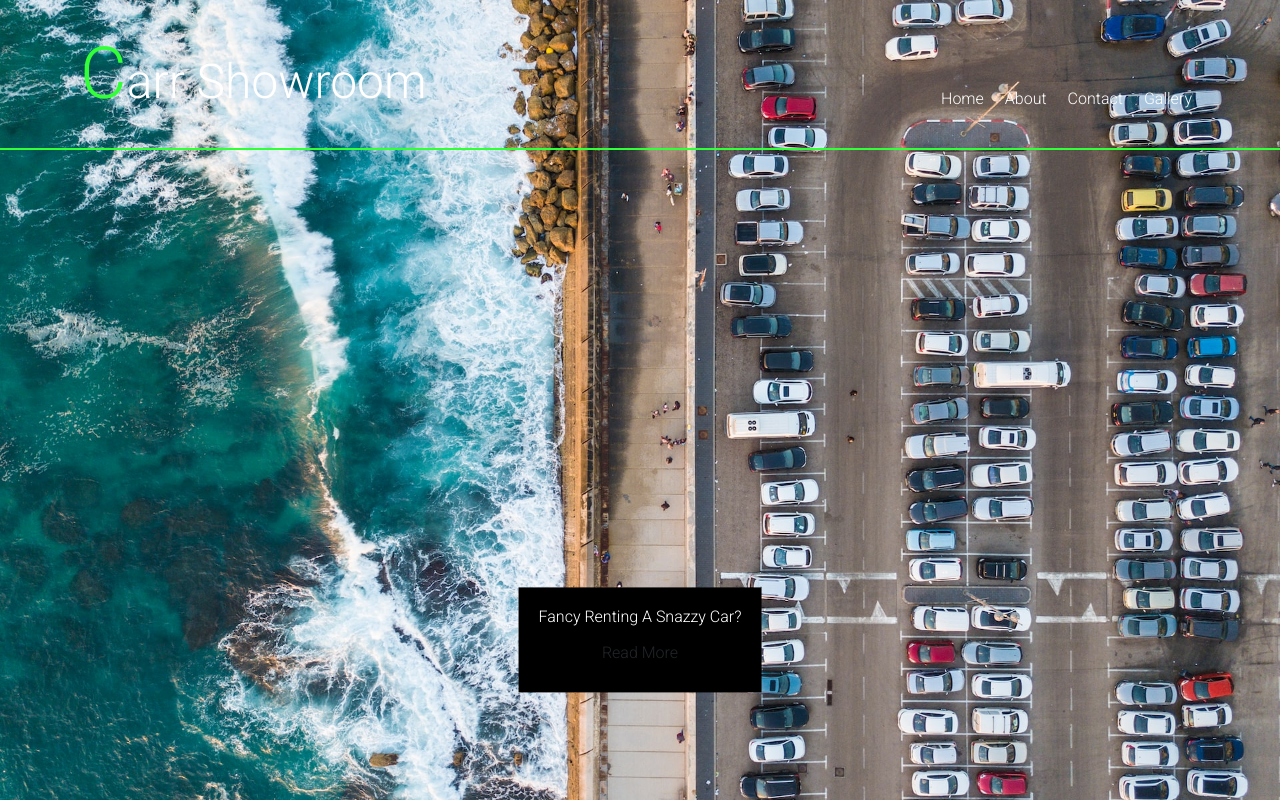
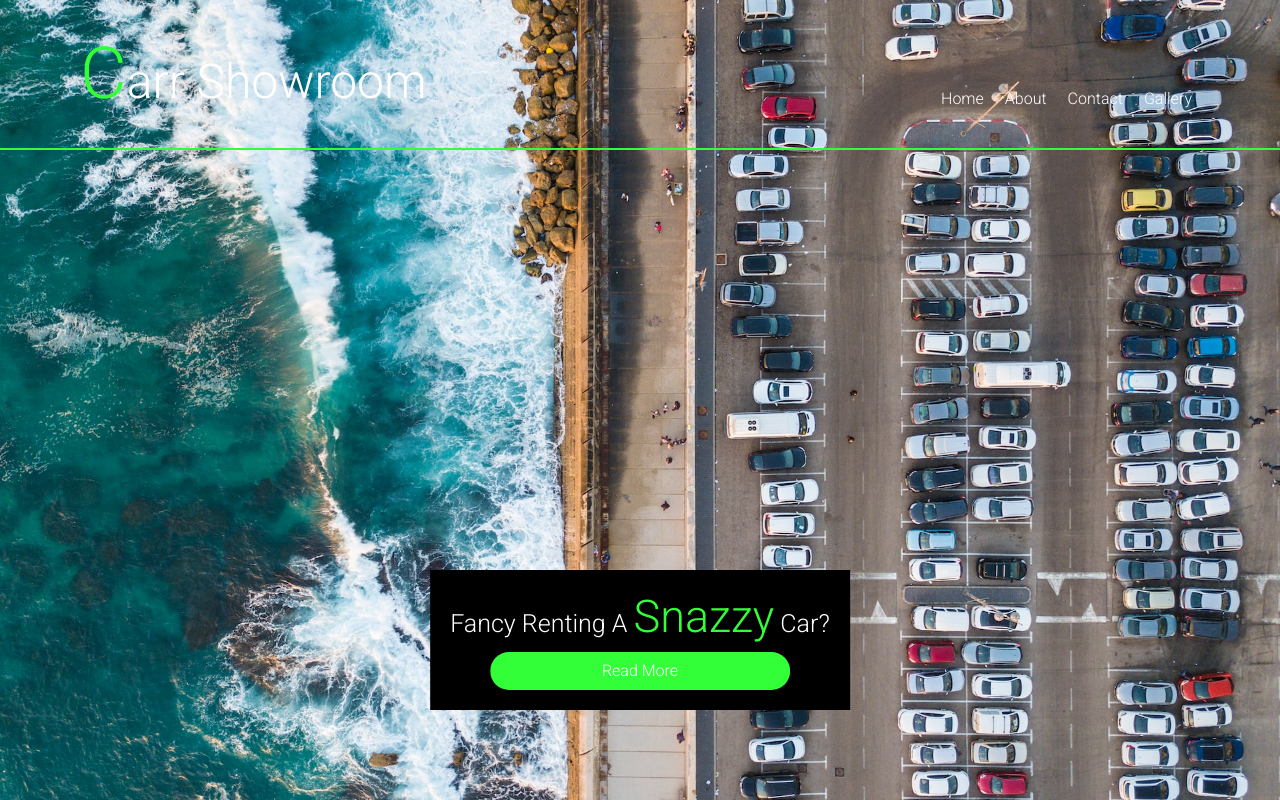
Before and after one commit to sio-doh/showroom, a React (Create React App) app: page / in a window 1280 px wide. Built offline with nearby package versions, Linux system fonts and the light colour scheme.

Commit message:
changes to Header read me button functionality

```diff
--- a/src/App.css
+++ b/src/App.css
@@ -11,3 +11,14 @@
     background: var(--main);
     color: #fff;
 }
+.btn {
+    width: 300px;
+    background: var(--main);
+    color: #fff !important;
+    border-radius: 20px;
+    transition: 0.3s;
+}
+.btn:hover {
+    letter-spacing: 3px;
+    width: 300px;
+}
--- a/src/Components/Header/header.css
+++ b/src/Components/Header/header.css
@@ -25,3 +25,13 @@
     padding: 20px;
     text-align: center;
 }
+.header .Content h6 {
+    font-size: 25px;
+    font-weight: 100;
+    color: #fff;
+}
+.header .Content h6 span {
+    color: var(--main);
+    font-weight: 200;
+    font-size: 45px;
+}
```
